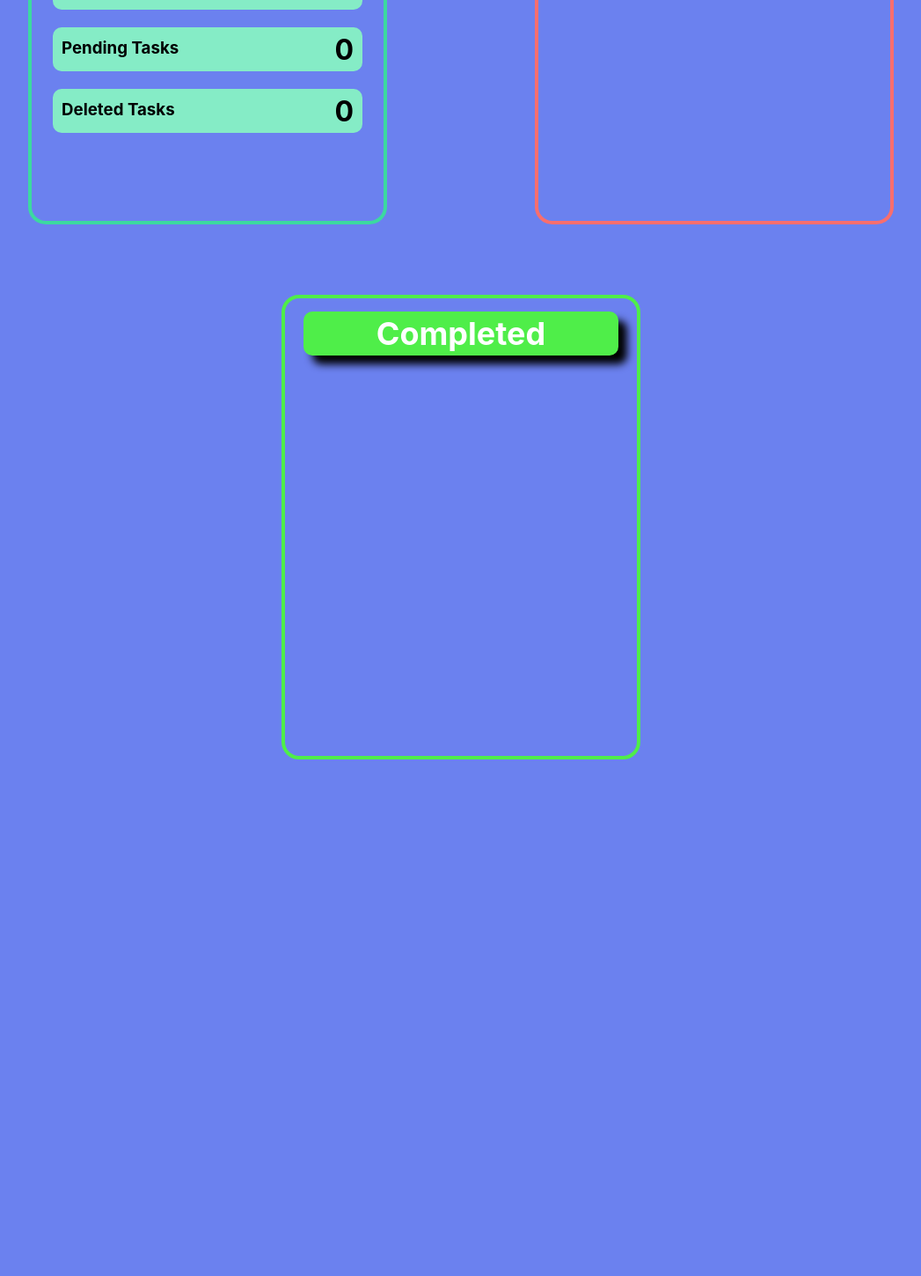
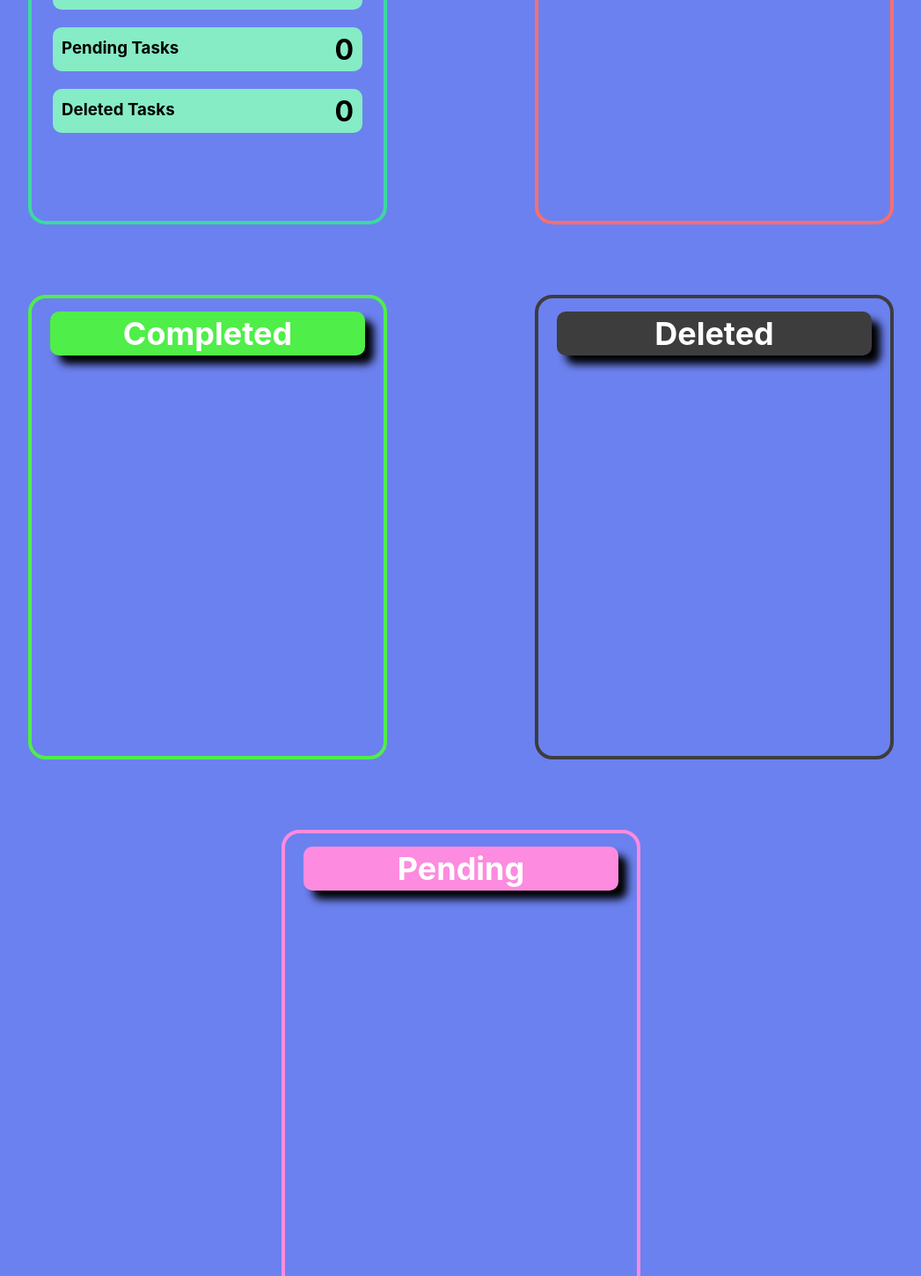
Before and after one commit to mussaddiqmahmood7/todoWithStypescript, a React (Create React App) app: page / in a window 1280 px wide. Shown: the part 510-1960 px from the top of the page at 88% size, without its empty margins (116-1163 px from the left). Before the commit the page ends 1373 px from the top, so only its background shows below. Built offline with nearby package versions, Linux system fonts and the light colour scheme.

Commit message:
Adding Deleting and Pending

```diff
--- a/src/App.css
+++ b/src/App.css
@@ -6,6 +6,8 @@
 body{
   background-color:rgb(107, 129, 239);
 }
+
+
 
 .main{
   display:flex;
@@ -120,6 +122,64 @@ body{
   box-shadow: 10px 10px 10px black;
 }
 
+
+.deletedSection{
+  display:flex;
+  flex-direction: column;
+  align-items: center;
+  width:400px;
+  height:65vh;
+  border:4px solid rgb(61, 61, 61);
+  overflow-y:auto;
+  overflow-x: hidden;
+  border-radius: 20px;
+  margin: 5vh;
+}
+
+.deletedSection h2{
+  margin:15px 0;
+  color:rgb(255, 255, 255);
+  background-color: rgb(61, 61, 61);
+  width:88%;
+  text-align: center;
+  font-size: 36px;
+  border-radius: 10px;
+  padding:3px;
+  position:sticky;
+  top: 15px;
+  z-index:1;
+  box-shadow: 10px 10px 10px black;
+}
+
+
+.pendingSection{
+  display:flex;
+  flex-direction: column;
+  align-items: center;
+  width:400px;
+  height:65vh;
+  border:4px solid rgb(253, 139, 223);
+  overflow-y:auto;
+  overflow-x: hidden;
+  border-radius: 20px;
+  margin: 5vh;
+}
+
+.pendingSection h2{
+  margin:15px 0;
+  color:rgb(255, 255, 255);
+  background-color: rgb(253, 139, 223);
+  width:88%;
+  text-align: center;
+  font-size: 36px;
+  border-radius: 10px;
+  padding:3px;
+  position:sticky;
+  top: 15px;
+  z-index:1;
+  box-shadow: 10px 10px 10px black;
+}
+
 .cardTasks{
   height:50px;
   width:88%;
@@ -134,10 +194,38 @@ body{
   border-radius:10px;
 }
 
+.cardDeleted{
+  height:50px;
+  width:88%;
+  background-color: rgb(82, 82, 82);
+  display:flex;
+  justify-content: space-between;
+  align-items: center;
+  padding:10px 5px 10px 10px;
+  box-sizing: border-box;
+  margin:10px;
+  position:relative;
+  border-radius:10px;
+}
+
 .cardStats{
   height:50px;
   width:88%;
   background-color: rgb(133, 236, 198);
+  display:flex;
+  justify-content: space-between;
+  align-items: center;
+  padding:10px 5px 10px 10px;
+  box-sizing: border-box;
+  margin:10px;
+  position:relative;
+  border-radius:10px;
+}
+
+.cardPending{
+  height:50px;
+  width:88%;
+  background-color: rgb(241, 179, 253);
   display:flex;
   justify-content: space-between;
   align-items: center;
--- a/src/App.tsx
+++ b/src/App.tsx
@@ -15,14 +15,13 @@ const App: React.FC = () => {
   };
 
   function completeTaskClick(id: number , target: string) {
-    console.log("before : ");
-    console.log(...tasks);
+
     let copyTasks = tasks.filter((elem)=>{if(elem.id===id){
       elem.status = target;
     } return elem;})
+
     setTasks(copyTasks);
-    console.log("after : ");
-    console.log(...tasks);
+
 
   }
 
@@ -48,7 +47,9 @@ const App: React.FC = () => {
             >
               R
             </button>
-            <button>D</button>
+            <button  onClick={() => {
+                completeTaskClick(elem.id, "deleted");
+              }}>D</button>
           </div>
         </div>
       );
@@ -68,6 +69,7 @@ const App: React.FC = () => {
           </div>
 
           <div className="CUD">
+
             <button
               onClick={() => {
                 completeTaskClick(elem.id, "completed");
@@ -75,8 +77,73 @@ const App: React.FC = () => {
             >
               C
             </button>
-            <button>U</button>
-            <button>D</button>
+
+            <button onClick={() => {
+                completeTaskClick(elem.id, "pending");
+              }}>P
+              </button>
+
+            <button  onClick={() => {
+                completeTaskClick(elem.id, "deleted");
+              }}>D</button>
+          </div>
+        </div>
+      );
+    })
+
+
+
+
+    let deleteDiv = tasks.filter((elem) => {
+    if (elem.status === "deleted") {
+      return elem;
+    }
+  }).map((elem, index) => {
+      return (
+        <div className="cardDeleted">
+          <div className="taskHeading">
+            <h3>{elem.todo}</h3>
+          </div>
+
+          <div className="CUD">
+            <button
+              onClick={() => {
+                completeTaskClick(elem.id, "todo");
+              }}
+            >
+              R
+            </button>
+            <button onClick={() => {
+                completeTaskClick(elem.id, "permanentDeleted");
+            }}>D</button>
+          </div>
+        </div>
+      );
+    })
+
+
+    let pendingDiv = tasks.filter((elem) => {
+    if (elem.status === "pending") {
+      return elem;
+    }
+  }).map((elem, index) => {
+      return (
+        <div className="cardPending">
+          <div className="taskHeading">
+            <h3>{elem.todo}</h3>
+          </div>
+
+          <div className="CUD">
+            <button
+              onClick={() => {
+                completeTaskClick(elem.id, "todo");
+              }}
+            >
+              R
+            </button>
+            <button onClick={() => {
+                completeTaskClick(elem.id, "deleted");
+              }}>D</button>
           </div>
         </div>
       );
@@ -86,7 +153,7 @@ const App: React.FC = () => {
 
 
 
-  let stats=[{name:"Total Tasks", static:tasks.length}, {name:"Todo Tasks", static:taskDiv.length}, {name:"Completed Tasks", static:completeDiv.length}, {name:"Pending Tasks", static:0}, {name:"Deleted Tasks", static:0}];
+  let stats=[{name:"Total Tasks", static:tasks.length}, {name:"Todo Tasks", static:taskDiv.length}, {name:"Completed Tasks", static:completeDiv.length}, {name:"Pending Tasks", static:pendingDiv.length}, {name:"Deleted Tasks", static:deleteDiv.length}];
 
   let taskStats = stats.map((elem, index) => {
     return (
@@ -101,6 +168,9 @@ const App: React.FC = () => {
       </div>
     );
   })
+
+
+
 
 
 
@@ -124,6 +194,17 @@ const App: React.FC = () => {
           <h2>Completed</h2>
           {completeDiv}
         </div>
+
+        <div className="deletedSection">
+          <h2>Deleted</h2>
+          {deleteDiv}
+        </div>
+
+        <div className="pendingSection">
+          <h2>Pending</h2>
+          {pendingDiv}
+        </div>
+
       </div>
     </div>
   );
```
